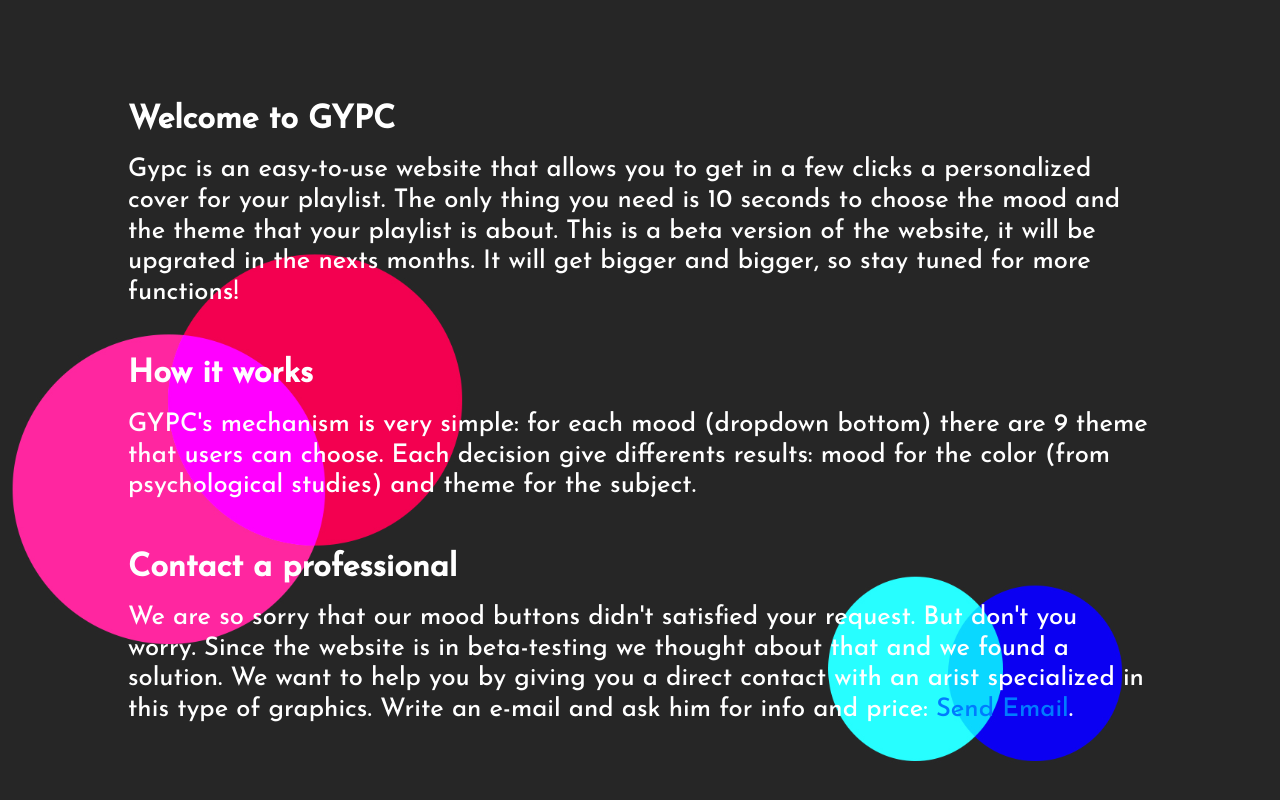
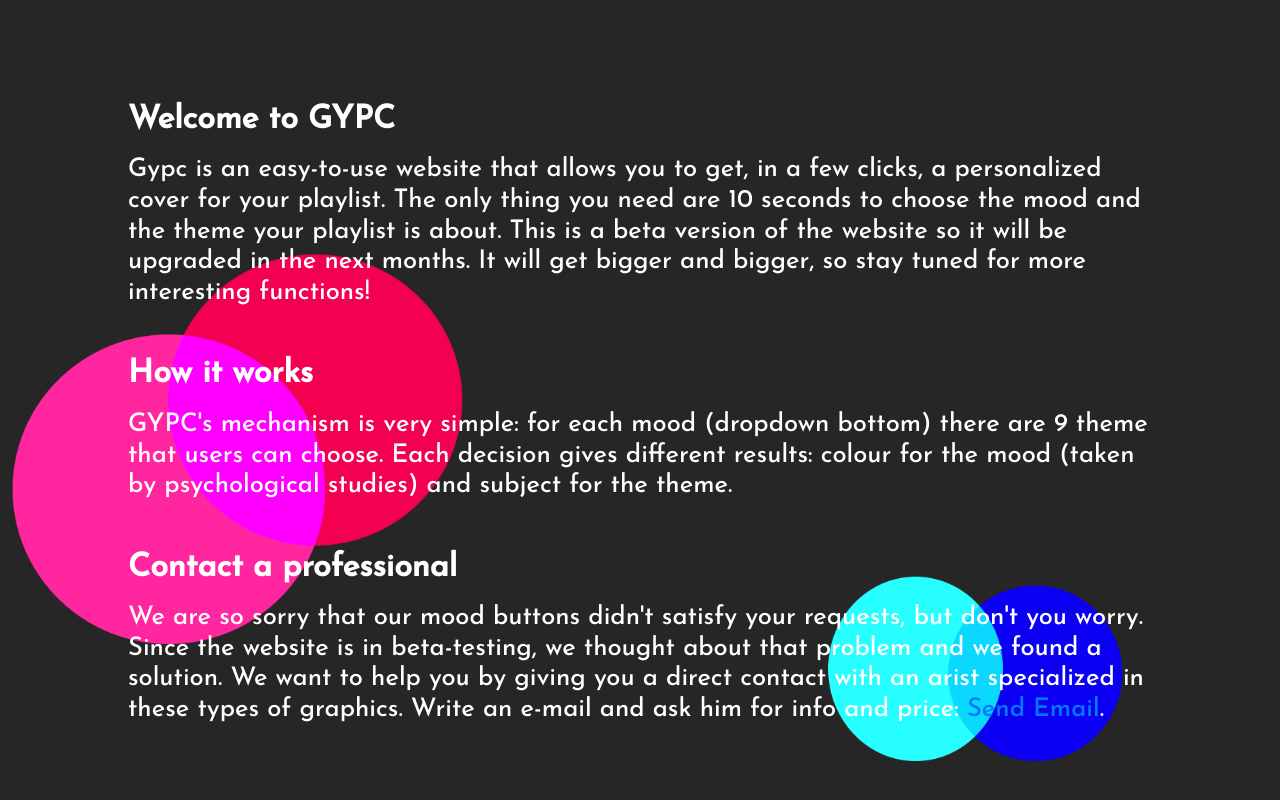
Before and after one commit to leonardo-angelini/gypc, a plain HTML site: page index.html in a window 1280 px wide. Shown: the part 670-1470 px from the top of the page. Drawn offline with nearby package versions, Linux system fonts and the light colour scheme.

Commit message:
correzione bozza

```diff
--- a/index.html
+++ b/index.html
@@ -144,21 +144,21 @@
         <p><b>Welcome to GYPC<b/>
         </p>
         <span class="notbold"><p class="secondtext">
-        Gypc is an easy-to-use website that allows you to get in a few clicks a personalized cover for your playlist. The only thing you need is 10 seconds to choose the mood and the theme that your playlist is about. This is a beta version of the website, it will be upgrated in the nexts months. It will get bigger and bigger, so stay tuned for more functions!
+        Gypc is an easy-to-use website that allows you to get, in a few clicks, a personalized cover for your playlist. The only thing you need are 10 seconds to choose the mood and the theme your playlist is about. This is a beta version of the website so it will be upgraded in the next months. It will get bigger and bigger, so stay tuned for more interesting functions!
         </span></p>
       </div>
       <div class="howit" id="howitworks">
         <p><b>How it works<b/>
         </p>
         <span class="notbold"><p class="thirdtext">
-        GYPC's mechanism is very simple: for each mood (dropdown bottom) there are 9 theme that users can choose. Each decision give differents results: mood for the color (from psychological studies) and theme for the subject.
+        GYPC's mechanism is very simple: for each mood (dropdown bottom) there are 9 theme that users can choose. Each decision gives different results: colour for the mood (taken by psychological studies) and subject for the theme.
         </span></p>
       </div>
       <div class="contact" id="mailcontact">
         <p><b>Contact a professional<b/>
         </p>
         <span class="notbold"><p class="fourthtext">
-        We are so sorry that our mood buttons didn't satisfied your request. But don't you worry. Since the website is in beta-testing we thought about that and we found a solution. We want to help you by giving you a direct contact with an arist specialized in this type of graphics. Write an e-mail  and ask him for info and price: <a href = "mailto: gypcwebsite@gmail.com">Send Email</a>.
+        We are so sorry that our mood buttons didn't satisfy your requests, but don't you worry. Since the website is in beta-testing, we thought about that problem and we found a solution. We want to help you by giving you a direct contact with an arist specialized in these types of graphics. Write an e-mail  and ask him for info and price: <a href = "mailto: gypcwebsite@gmail.com">Send Email</a>.
         </span></p>
       </div>
     </h2>
```
